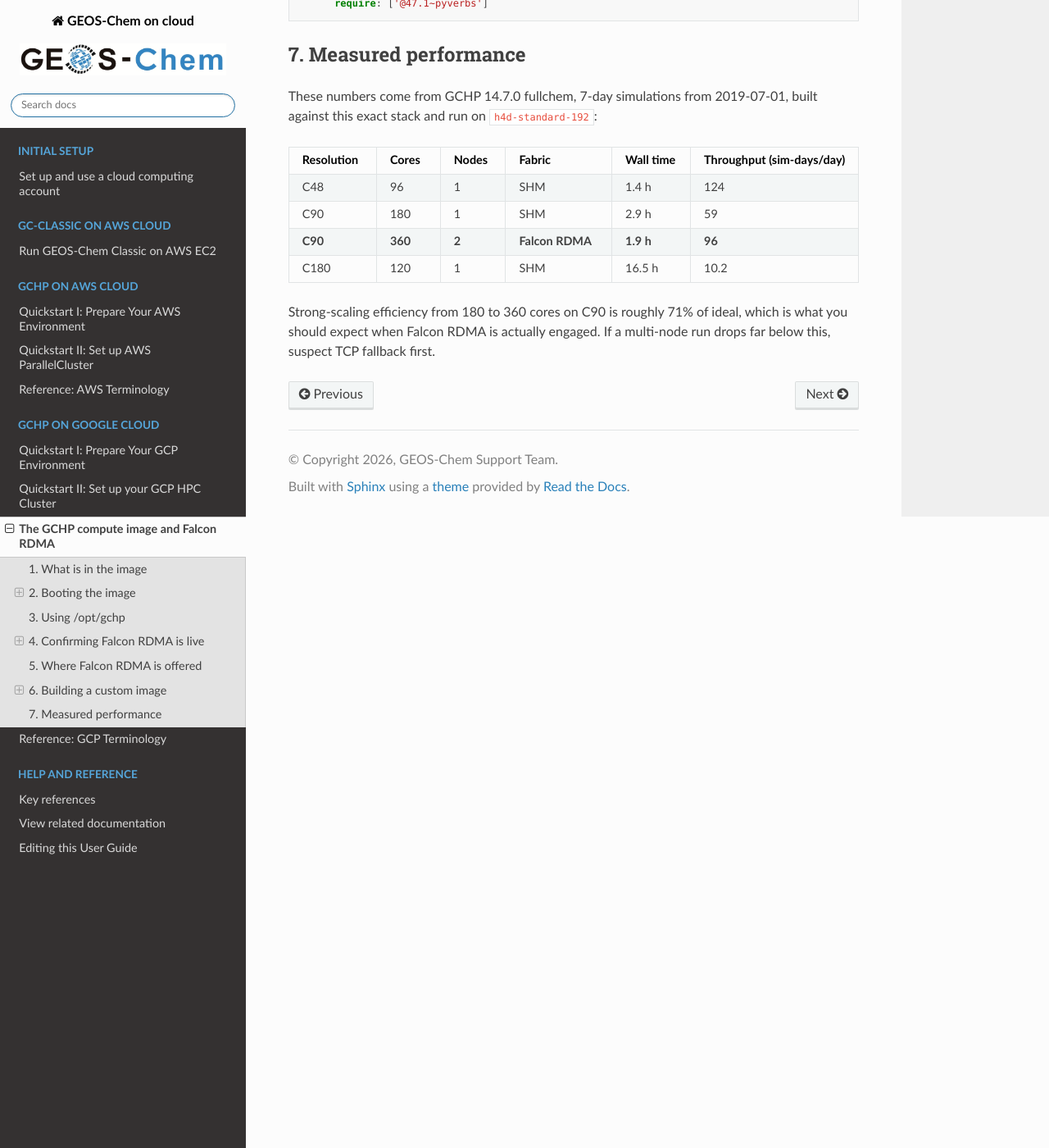
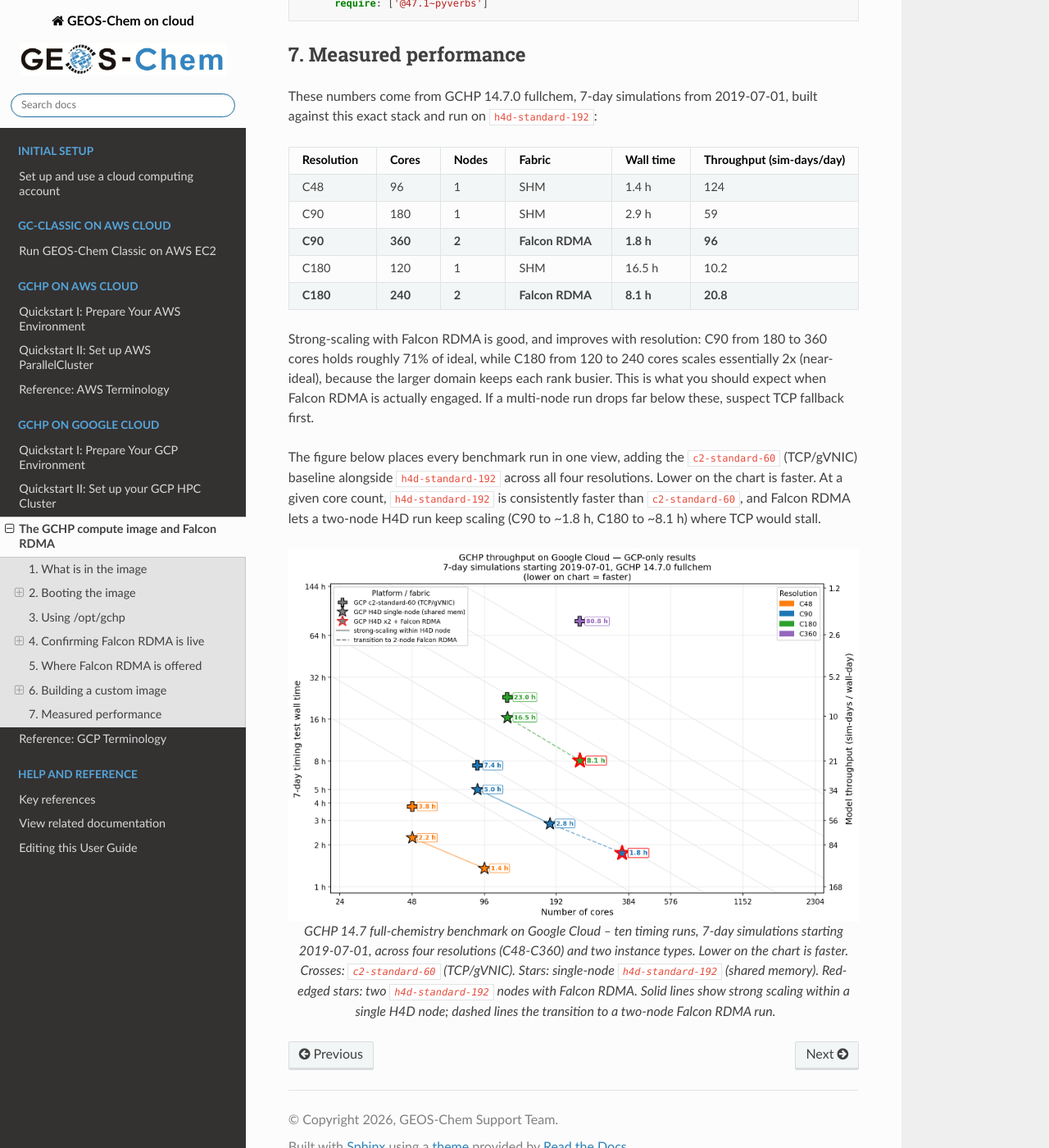
Before and after one commit to geoschem/geos-chem-cloud, a Sphinx documentation site: the page built from docs/source/gchp-on-gcp/falcon-rdma-image.rst, in a window 1280 px wide and 1400 px high, scrolled down 6620 px. Shown: the whole window at 82% size. Built offline with Sphinx 7.4.7 and the Read the Docs theme 3.1.0, drawn with Linux system fonts in a browser that asks for light colours.

Commit message:
add GCP benchmark figure Falcon RDMA page

```diff
--- a/docs/source/gchp-on-gcp/falcon-rdma-image.rst
+++ b/docs/source/gchp-on-gcp/falcon-rdma-image.rst
@@ -441,7 +441,7 @@ These numbers come from GCHP 14.7.0 fullchem, 7-day simulations from
      - **360**
      - **2**
      - **Falcon RDMA**
-     - **1.9 h**
+     - **1.8 h**
      - **96**
    * - C180
      - 120
@@ -449,8 +449,37 @@ These numbers come from GCHP 14.7.0 fullchem, 7-day simulations from
      - SHM
      - 16.5 h
      - 10.2
+   * - **C180**
+     - **240**
+     - **2**
+     - **Falcon RDMA**
+     - **8.1 h**
+     - **20.8**
 
-Strong-scaling efficiency from 180 to 360 cores on C90 is roughly
-71% of ideal, which is what you should expect when Falcon RDMA is
-actually engaged. If a multi-node run drops far below this, suspect
-TCP fallback first.
+Strong-scaling with Falcon RDMA is good, and improves with resolution:
+C90 from 180 to 360 cores holds roughly 71% of ideal, while C180 from
+120 to 240 cores scales essentially 2x (near-ideal), because the larger
+domain keeps each rank busier. This is what you should expect when
+Falcon RDMA is actually engaged. If a multi-node run drops far below
+these, suspect TCP fallback first.
+
+The figure below places every benchmark run in one view, adding the
+``c2-standard-60`` (TCP/gVNIC) baseline alongside ``h4d-standard-192``
+across all four resolutions. Lower on the chart is faster. At a given
+core count, ``h4d-standard-192`` is consistently faster than
+``c2-standard-60``, and Falcon RDMA lets a two-node H4D run keep
+scaling (C90 to ~1.8 h, C180 to ~8.1 h) where TCP would stall.
+
+.. figure:: /_static/images/gchp_gcp_benchmark.png
+   :alt: GCHP throughput on Google Cloud across resolutions and instance types
+   :width: 100%
+   :align: center
+
+   GCHP 14.7 full-chemistry benchmark on Google Cloud -- ten timing runs,
+   7-day simulations starting 2019-07-01, across four resolutions
+   (C48-C360) and two instance types. *Lower on the chart is faster.*
+   Crosses: ``c2-standard-60`` (TCP/gVNIC). Stars: single-node
+   ``h4d-standard-192`` (shared memory). Red-edged stars: two
+   ``h4d-standard-192`` nodes with Falcon RDMA. Solid lines show strong
+   scaling within a single H4D node; dashed lines the transition to a
+   two-node Falcon RDMA run.
```
Also changed, not shown: docs/source/_static/images/gchp_gcp_benchmark.png (added), 3 other files.
